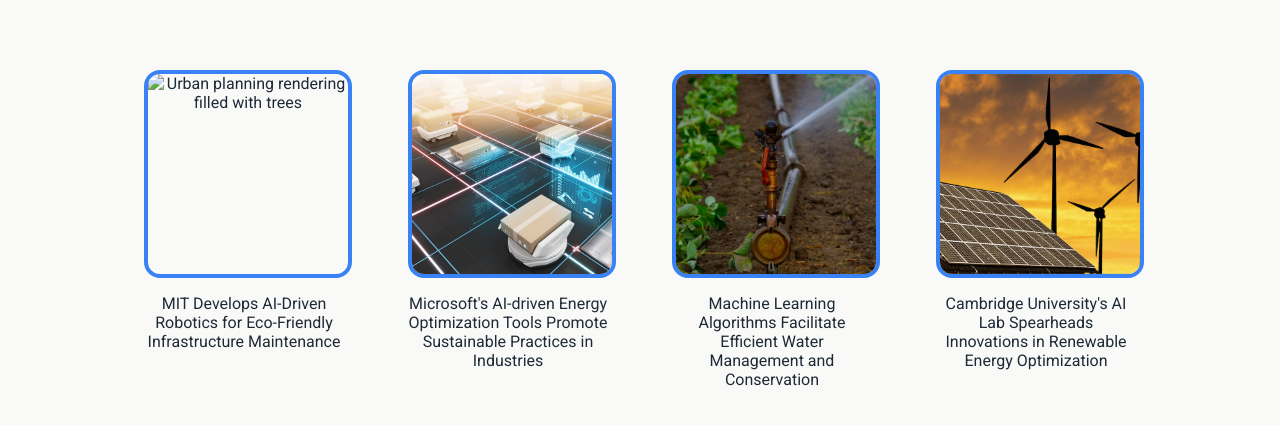
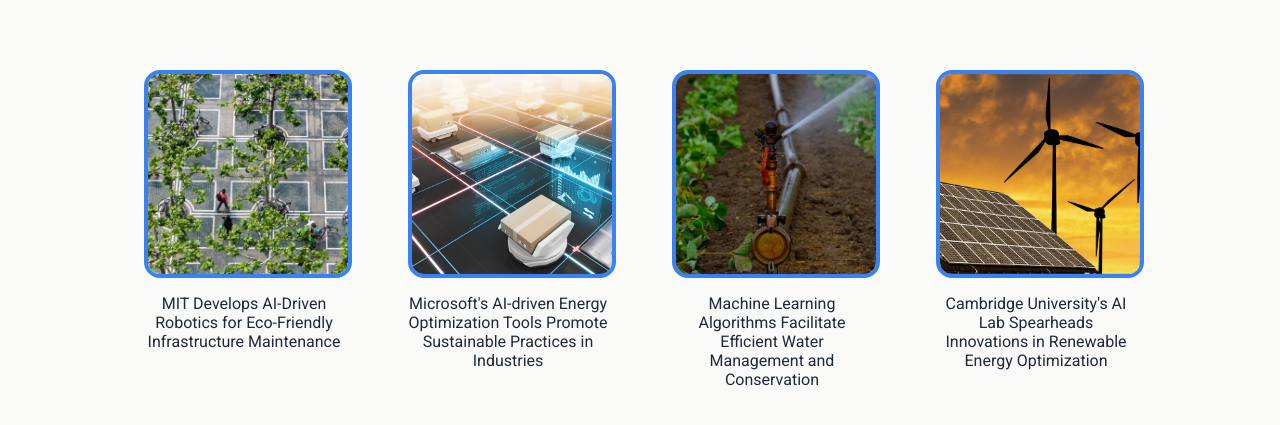
Before and after one commit to maxhdodson/odin-landing-page, a plain HTML site: page index.html in a window 1280 px wide. Shown: the part 703-1128 px from the top of the page. Drawn offline with Linux system fonts and the light colour scheme.

Commit message:
Fix typo

```diff
--- a/index.html
+++ b/index.html
@@ -42,7 +42,7 @@ AI enables eco-conscious decisions by analyzing data for patterns, optimizing en
 
     <div class="info-title">Articles</div>
         <div class="container">
-            <div class="cards"><img src="./images/green-indrastructure.jpg" alt="Urban planning rendering filled with trees">MIT Develops AI-Driven Robotics for Eco-Friendly Infrastructure Maintenance</div>
+            <div class="cards"><img src="./images/green-infrastructure.jpg" alt="Urban planning rendering filled with trees">MIT Develops AI-Driven Robotics for Eco-Friendly Infrastructure Maintenance</div>
             <div class="cards"><img src="./images/AI-efficiency.jpeg" alt="Futuristic space with robots transporting packages">Microsoft's AI-driven Energy Optimization Tools Promote Sustainable Practices in Industries</div>
             <div class="cards"><img src="./images/efficient-water-management.jpeg" alt="A spriinkler head in a field sprays water onto crops">Machine Learning Algorithms Facilitate Efficient Water Management and Conservation</div>
             <div class="cards"><img src="./images/optimize-renewable-energy.png" alt="Solar panels and windmills with a sunset">Cambridge University's AI Lab Spearheads Innovations in Renewable Energy Optimization</div>
```
